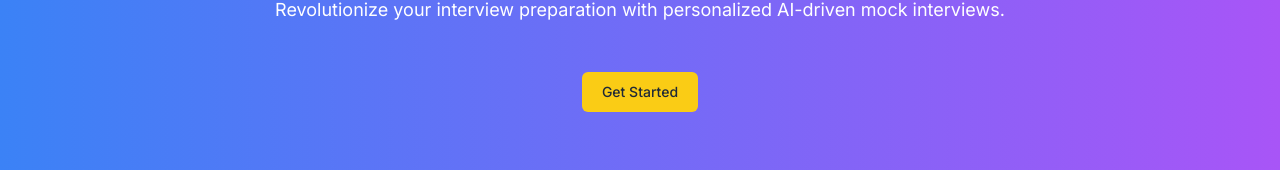
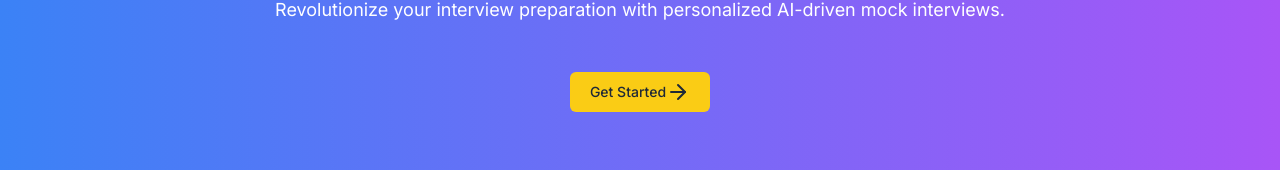
Before and after one commit to AdityaGupta20871/PrepPal, a Next.js app: page / in a window 1280 px wide. Shown: the part 519-689 px from the top of the page. Built offline with nearby package versions, Linux system fonts and the light colour scheme.

Commit message:
adding arrow and ig ready for deployment

```diff
--- a/app/page.js
+++ b/app/page.js
@@ -1,7 +1,7 @@
 import { Button } from "@/components/ui/button";
 import Image from "next/image";
 import Link from "next/link";
-
+import { ArrowRight } from "lucide-react";
 
 export default function Home() {
   return (
@@ -13,7 +13,7 @@ export default function Home() {
         <Image src="/PrepPal.png" alt="Feature Image" width={300} height={300} className=" rounded-lg shadow-lg"/>
           <h1 className="text-5xl font-bold mb-4 shadow-lg">Welcome to PrepPal</h1>
           <p className="text-lg mb-8">Revolutionize your interview preparation with personalized AI-driven mock interviews.</p>
-         <Link href='/dashboard'><Button className="bg-yellow-400 p-5 text-gray-800 hover:bg-yellow-500 transition-all">Get Started</Button></Link>
+         <Link href='/dashboard'><Button className="bg-yellow-400 p-5 text-gray-800 hover:bg-yellow-500 transition-all">Get Started <ArrowRight /></Button></Link>
         </div>
       </section>
       <footer className="bg-gray-900 text-gray-400 py-4 text-center">
```
